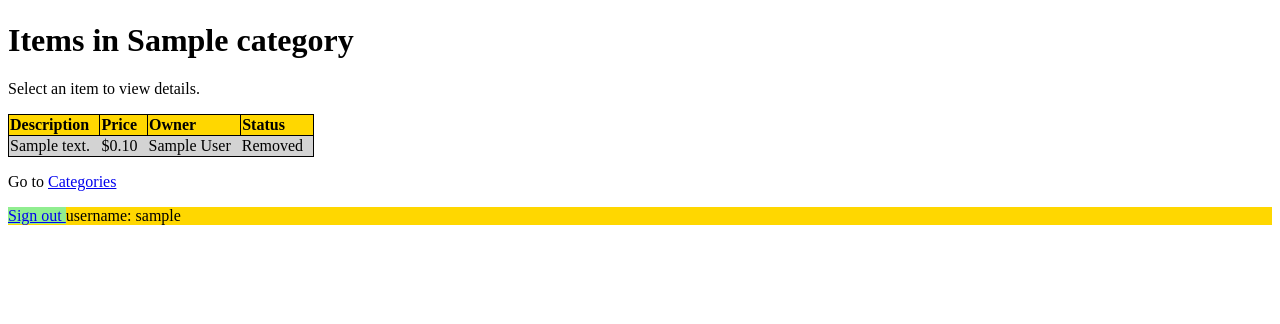
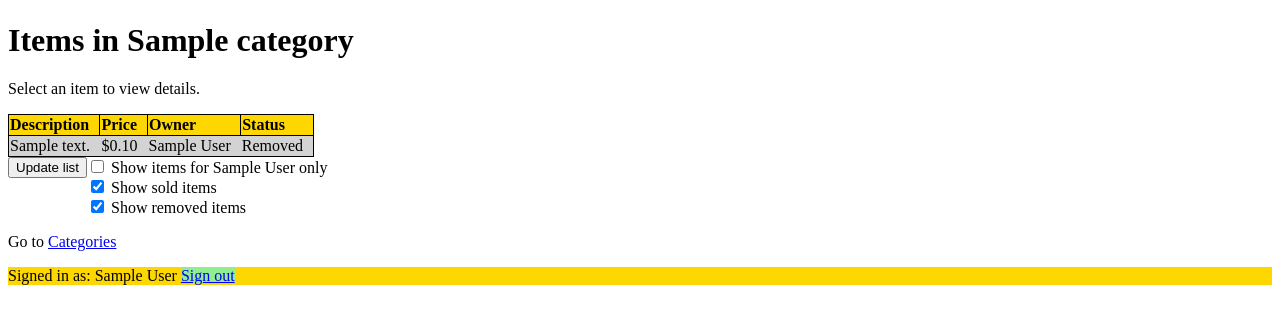
Before and after one commit to johnbayko/forsale_django_demo, a Django app: page /forsale/categories/1/items in a window 1280 px wide. Shown: the part 58-382 px from the top of the page. Run offline with Django 5.2, Linux system fonts and the light colour scheme; a user stored in the database is signed in; tables that the repository leaves empty hold one stand-in row (values such as "Sample post").

Commit message:
Add filters to items list
- Add a form to filter out items with other owners, sold, or removed.
- Redo item list construction to implement filters.
- Add hidden input to determine if it's the first page view or not, to set
  defaults when needed.
- Added user full name to context - first name and last name, or username if
  those aren't available.
- Change "user.username" key to "user_username" to avoid confusion if user
  (with .username field) is ever added to context.
- Fix username in owner column.
- Fix price formatting, use integer division instead of case float division
  back to int.

```diff
--- a/forsale/templates/forsale/items.html
+++ b/forsale/templates/forsale/items.html
@@ -12,7 +12,7 @@
         <th>Status</th>
       </tr>
       <!-- Sold or removed items will only be retrieved for owner
-           (when user sidnet in) -->
+           (when user signed in) -->
       {% for item in items_list %}
         <tr
           {% if item.removed %}
@@ -29,7 +29,7 @@
             {% if item.owner.user.first_name or item.owner.user.last_name %}
               {{ item.owner.user.first_name }} {{ item.owner.user.last_name }}
             {% else %}
-              {{ item.owner.username }} {{ item.owner.user.last_name }}
+              {{ item.owner.username }}
             {% endif %}
           </td>
           <td>
@@ -42,6 +42,74 @@
         </tr>
       {% endfor %}
     </table>
+    {% if user_username %}
+      <form method="GET">
+        {% csrf_token %}
+        {% if not refreshed_view %}
+          <!-- If this is the first view, use default values -->
+          <input
+            type="hidden"
+            id="refreshed_view"
+            name="refreshed_view"
+            value="refreshed_view"
+          >
+        {% endif %}
+        <div style="display:flex;flex-direction:row">
+          <div style="display:flex;flex-direction:column">
+            <button type="submit" formaction="{{ origin_path }}">
+              Update list
+            </button>
+          </div>
+          <div style="display:flex;flex-direction:column">
+            <div>
+              <input
+                type="checkbox"
+                id="show_user_only"
+                name="show_user_only"
+                value="show"
+                autocomplete="on"
+                {% if show_user_only %}
+                  checked
+                {% endif %}
+              >
+              <label for="show_user_only">
+                Show items for {{ user_fullname }} only
+              </label>
+            </div>
+            <div>
+              <input
+                type="checkbox"
+                id="show_sold"
+                name="show_sold"
+                value="show"
+                autocomplete="on"
+                {% if show_sold %}
+                  checked
+                {% endif %}
+              >
+              <label for="show_sold">
+                Show sold items
+              </label>
+            </div>
+            <div>
+              <input
+                type="checkbox"
+                id="show_removed"
+                name="show_removed"
+                value="show"
+                autocomplete="on"
+                {% if show_removed %}
+                  checked
+                {% endif %}
+              >
+              <label for="show_removed">
+                Show removed items
+              </label>
+            </div>
+          </div>
+        </div>
+      </form>
+    {% endif %}
     <p>
       Go to <A href="{% url "forsale:categories" %}">Categories</a>
     </p>
--- a/forsale/templates/forsale/signinout.html
+++ b/forsale/templates/forsale/signinout.html
@@ -1,11 +1,12 @@
 <div style="background-color:{{ highlight_bg_color }}">
-  {% if user.username %}
+  {% if user_username %}
     <p>
+      Signed in as: {{ user_fullname }}
       <span style="background-color:{{ signinout_bg_color }}">
         <a href="{% url 'forsale:signout_done' origin_path %}">
           Sign out
         </a>
-      </span> username: {{ user.username }}
+      </span>
     </p>
   {% else %}
     <p>
--- a/forsale/templatetags/forsale_tags.py
+++ b/forsale/templatetags/forsale_tags.py
@@ -4,6 +4,6 @@ register = template.Library()
 
 @register.filter(name="format_cents")
 def format_cents(value):
-    dollars = int(value / 100)
-    cents = int(value % 100)
+    dollars = value // 100
+    cents = value % 100
     return f"${dollars:,}.{cents:02}"
--- a/forsale/views.py
+++ b/forsale/views.py
@@ -14,7 +14,7 @@ from .models import Categories, Items, Userinfo
 #
 # origin_path: The name of this path.
 #
-# user.username: User name if user is logged in.
+# user_username: User name if user is logged in.
 #
 # highlight_bg_color: background for divisions, headings.
 #     Indicates signed in status.
@@ -34,7 +34,21 @@ def add_context(request, context):
         highlight_bg_color = "#FFD700" # Gold
         signinout_bg_color = "#90EE90" # LightGreen
 
-        context["user.username"] = request.user.username
+        context["user_username"] = request.user.username
+
+        namelist = []
+        if request.user.first_name != '':
+            namelist.append(request.user.first_name)
+
+        if request.user.last_name != '':
+            namelist.append(request.user.last_name)
+
+        if len(namelist) == 0:
+            # No actual name, use username.
+            namelist.append(request.user.username)
+
+        context["user_fullname"] = " ".join(namelist)
+
     else:
         highlight_bg_color = "#90EE90" # LightGreen
         signinout_bg_color = "#FFD700" # Gold
@@ -61,29 +75,59 @@ def categories(request):
 
 def items(request, category_id):
     category = Categories.objects.get(pk=category_id)
+    context = {
+        "category": category,
+    }
+
+    refreshed_view = "refreshed_view" in request.GET
+
+    if not refreshed_view:
+        # First view, use defaults
+        show_user_only = False
+        show_sold = True
+        show_removed = True
+    else:
+        show_user_only = "show_user_only" in request.GET
+        show_sold = "show_sold" in request.GET
+        show_removed = "show_removed" in request.GET
+
+    if show_user_only:
+        print('show_user_only')  # debug
+        context["show_user_only"] = "show_user_only"
+    if show_sold:
+        print('show_sold')  # debug
+        context["show_sold"] = "show_sold"
+    if show_removed:
+        print('show_removed')  # debug
+        context["show_removed"] = "show_removed"
+
     if request.user.is_authenticated:
         user = request.user
         userinfo = Userinfo.objects.get(user=user)
 
-        non_owner_items_list = \
-            Items.objects \
-                .exclude(owner=userinfo)\
-                .filter(category=category, sold=False, removed=False)
         owner_items_list = \
             Items.objects \
                 .filter(owner=userinfo, category=category)
-        items_list = non_owner_items_list.union(owner_items_list)
+        if not show_sold:
+            owner_items_list = owner_items_list.filter(sold=False)
+        if not show_removed:
+            owner_items_list = owner_items_list.filter(removed=False)
+
+        if show_user_only:
+            items_list = owner_items_list
+        else:
+            # Add in non-owner items, but only not sold or removed.
+            non_owner_items_list = \
+                Items.objects \
+                    .exclude(owner=userinfo)\
+                    .filter(category=category, sold=False, removed=False)
+            items_list = owner_items_list.union(non_owner_items_list)
     else:
         items_list = \
             Items.objects \
                 .filter(category=category, sold=False, removed=False)
+    context["items_list"] = items_list
 
-
-    context = {
-        "category": category,
-        "origin_param1": category_id,
-        "items_list": items_list,
-    }
     add_context(request, context)
 
     return render(request, "forsale/items.html", context)
@@ -121,10 +165,7 @@ def signin_done(request, origin_path):
         return render(request, "forsale/signin.html", context)
 
     user = authenticate(username=username, password=password)
-    if user is not None:
-        login(request, user)
-        return HttpResponseRedirect(origin_path)
-    else:
+    if user is None:
         # No backend authenticated the credentials
         try:
             User.objects.get(username=username)
@@ -133,6 +174,9 @@ def signin_done(request, origin_path):
             context['signin_error'] = f"No user found with username: {username}"
 
         return render(request, "forsale/signin.html", context)
+
+    login(request, user)
+    return HttpResponseRedirect(origin_path)
 
 def signout_done(request, origin_path):
     # Logout and return to original page.
```
